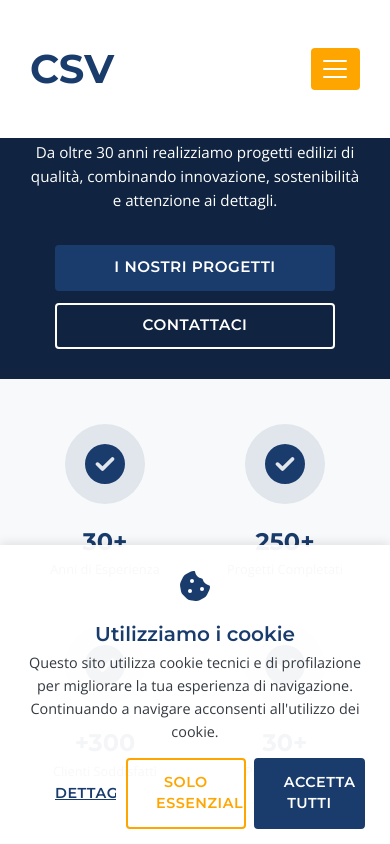
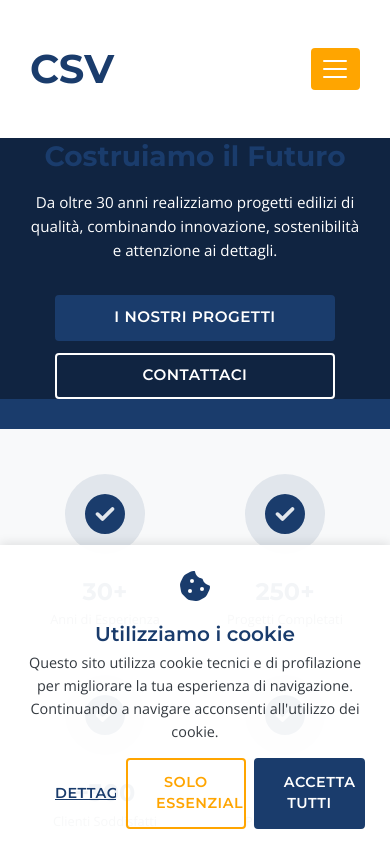
Before and after one commit to Gaston9779/csv-costruzioni, a React (Create React App) app in the folder frontend/: page / in a window 390 px wide. Shown: the top 844 px of the page. Built offline with nearby package versions, Linux system fonts and the light colour scheme; no server answers; the HTML template or start-up script is replaced by a standard one.

Commit message:
fix graphic

```diff
--- a/frontend/src/App.css
+++ b/frontend/src/App.css
@@ -1122,6 +1122,9 @@ section {
     margin: 0 auto;
     overflow-x: hidden;
   }
+  .hero-overlay{
+    margin-top: -30px;
+  }
 
   .row {
     margin-left: 0;
@@ -1154,7 +1157,7 @@ section {
     font-size: 1.8rem;
   }
   .hero-section {
-    margin-top: 60px;
+    margin-top: 110px;
     min-height: auto;
     height: auto;
     padding: 30px 0;
```
